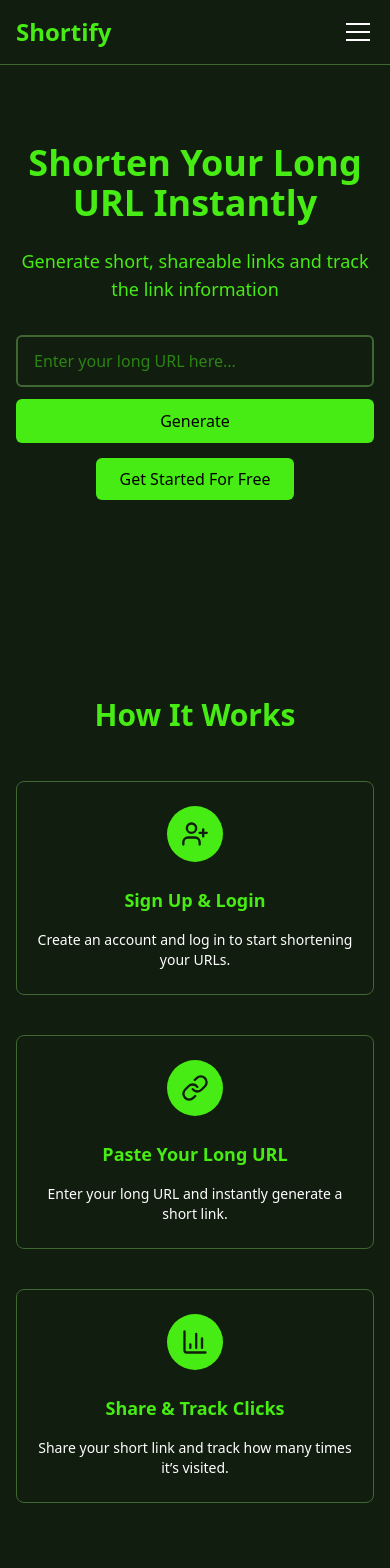
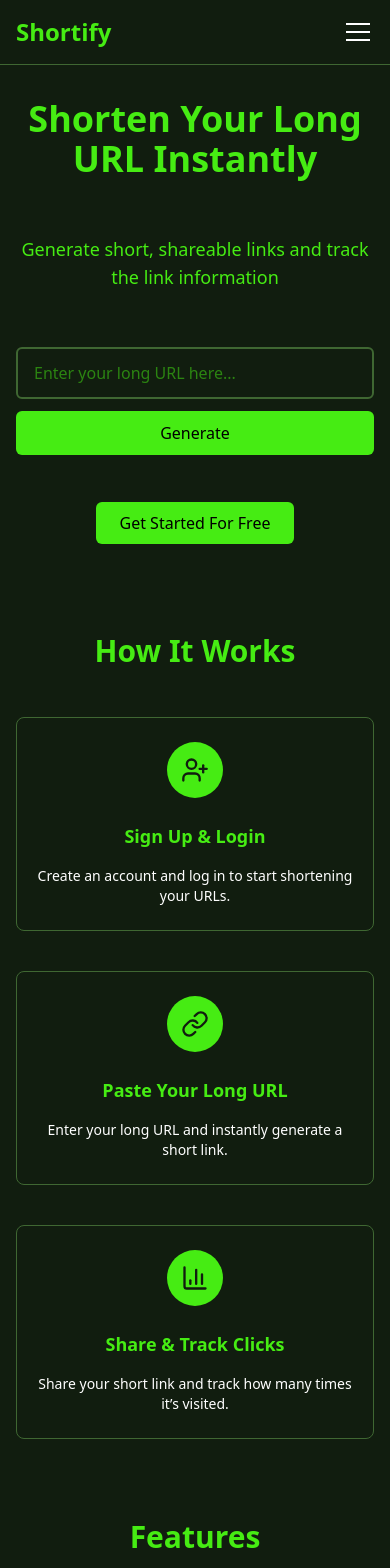
Before and after one commit to dip00-bb/url-shorter-frontend, a Next.js app: page / in a window 390 px wide. Shown: the top 1568 px of the page. Built offline with nearby package versions, Linux system fonts and the light colour scheme; no server answers.

Commit message:
make a custom hook of use context

```diff
--- a/app/Components/Auth/LoginForm.tsx
+++ b/app/Components/Auth/LoginForm.tsx
@@ -1,11 +1,11 @@
 "use client"
 
-import { use, useEffect, useState } from "react";
-import { AuthContext } from "../Context/AuthContext";
+import { useEffect, useState } from "react";
 import Link from "next/link";
 import { useHandleLoginMutation } from "@/lib/features/api/apiSlice";
 import { toast } from "sonner";
 import { useRouter } from "next/navigation";
+import useAuthContext from "../Hook/useAuthContext";
 
 const LoginForm = () => {
 
@@ -13,12 +13,7 @@ const LoginForm = () => {
   const [email, setEmail] = useState("");
   const [password, setPassword] = useState("");
 
-  const authContext = use(AuthContext);
-
-  if (!authContext) {
-    throw new Error("login Form must be used within AuthProvider");
-  }
-  const { login } = authContext
+  const { login } = useAuthContext()
 
 
   const [handleLogin, { data, isError, isLoading, isSuccess, error }] = useHandleLoginMutation()
--- a/app/Components/Auth/RegisterForm.tsx
+++ b/app/Components/Auth/RegisterForm.tsx
@@ -1,23 +1,17 @@
 "use client"
 
 import { useHandleRegisterMutation } from "@/lib/features/api/apiSlice";
-import { use, useEffect, useState } from "react";
-import { AuthContext } from "../Context/AuthContext";
+import {useEffect, useState } from "react";
 import { toast } from "sonner";
 import Link from "next/link";
 import { useRouter } from "next/navigation";
+import useAuthContext from "../Hook/useAuthContext";
 
 
 
 const RegisterForm = () => {
-  const router=useRouter()
-  const authContext = use(AuthContext);
-
-  if (!authContext) {
-    throw new Error("RegisterForm must be used within AuthProvider");
-  }
-
-  const { login } = authContext
+  const router = useRouter()
+  const { login } = useAuthContext()
   const [handleRegister, { data, isError, isLoading, isSuccess, error }] = useHandleRegisterMutation()
 
   const [username, setName] = useState("");
@@ -37,7 +31,7 @@ const RegisterForm = () => {
     if (isError) {
       toast.error("Something went wrong. Please try again.", { id: "register" });
     }
-  }, [isLoading, isSuccess, isError, data, error, login,router]);
+  }, [isLoading, isSuccess, isError, data, error, login, router]);
 
   const handleSubmit = async (e: React.FormEvent) => {
     e.preventDefault();
--- a/app/Components/Context/AuthProvider.tsx
+++ b/app/Components/Context/AuthProvider.tsx
@@ -1,7 +1,6 @@
 "use client"
 import React, { ReactNode, useEffect, useState } from 'react';
 import { AuthContext, User } from './AuthContext';
-import { useRouter } from 'next/navigation';
 import { axiosInstence } from '../Axios/axiosInstance';
 
 
--- a/app/Components/Hero/Hero.tsx
+++ b/app/Components/Hero/Hero.tsx
@@ -5,12 +5,20 @@ import UrlInput from "./UrlInput";
 
 const Hero = () => {
   return (
-    <section className="min-h-[75vh] flex items-center justify-center px-4 py-20">
-      <div className="text-center w-full">
-        <HeroTitle textSize="text-4xl md:text-5xl lg:text-6xl">Shorten Your Long URL Instantly</HeroTitle>
-        <HeroDescription />
-        <UrlInput />
-        <Button href="/register">Get Started For Free</Button>
+    <section className="min-h-[75vh] flex items-center justify-center px-4">
+      <div className="text-center w-full space-y-14">
+        <div>
+          <HeroTitle textSize="text-4xl md:text-5xl lg:text-6xl">Shorten Your Long URL Instantly</HeroTitle>
+        </div>
+        <div>
+          <HeroDescription />
+        </div>
+        <div>
+          <UrlInput />
+        </div>
+        <div>
+          <Button href="/register">Get Started For Free</Button>
+        </div>
       </div>
     </section>
   );
--- /dev/null
+++ b/app/Components/Hook/useAuthContext.tsx
@@ -0,0 +1,15 @@
+import  { use } from 'react';
+import { AuthContext } from '../Context/AuthContext';
+
+const useAuthContext = () => {
+    const authContext = use(AuthContext);
+
+    if (!authContext) {
+        throw new Error("RegisterForm must be used within AuthProvider");
+    }
+
+
+    return authContext
+};
+
+export default useAuthContext;
--- a/app/Components/HowItWorks/HowItWorks.tsx
+++ b/app/Components/HowItWorks/HowItWorks.tsx
@@ -3,7 +3,7 @@ import { UserPlus, Link, BarChart3 } from "lucide-react";
 
 const HowItWorks = () => {
   return (
-    <section className="py-16">
+    <section>
       <div className="max-w-6xl mx-auto px-4">
         <h2 className="text-3xl font-bold text-center mb-12 text-(--primary)">
           How It Works
--- a/app/Components/Navbars/AuthButton.tsx
+++ b/app/Components/Navbars/AuthButton.tsx
@@ -10,7 +10,7 @@ interface ButtonProps {
 }
 
 const AuthButton: React.FC<ButtonProps> = ({ children, href, onClick, customColor }) => {
-  const className = 'px-6 py-2.5 rounded-md font-medium text-black transition-opacity duration-200 hover:opacity-90';
+  const className = 'px-6 py-2.5 rounded-md font-medium text-black transition-opacity duration-200 hover:opacity-90 cursor-pointer';
   const style = { backgroundColor: customColor ? `${customColor}` :  `var(--primary)` };
 
   if (href) {
--- a/app/Components/Navbars/Logo.tsx
+++ b/app/Components/Navbars/Logo.tsx
@@ -1,11 +1,12 @@
+import Link from 'next/link';
 import React from 'react';
 
 const Logo = () => {
     return (
         <div>
-            <div className="text-2xl font-bold text-(--primary)" style={{ color: 'var(--primary)' }}>
+            <Link href={'/'} className="text-2xl font-bold text-(--primary)" style={{ color: 'var(--primary)' }}>
                 Shortify
-            </div>
+            </Link>
         </div>
     );
 };
--- a/app/Components/Navbars/NavLinks.tsx
+++ b/app/Components/Navbars/NavLinks.tsx
@@ -3,10 +3,10 @@
 import Link from "next/link";
 import AuthButton from "./AuthButton";
 import { useHandleLogOutMutation } from "@/lib/features/api/apiSlice";
-import { use, useEffect } from "react";
+import { useEffect } from "react";
 import { toast } from "sonner";
 import { useRouter } from "next/navigation";
-import { AuthContext } from "../Context/AuthContext";
+
 
 
 interface NavLinks {
@@ -18,7 +18,7 @@ interface NavLinks {
 const NavLinks = ({ mobile = false, onClick }: NavLinks) => {
 
 
-    const links = ['Home', 'Dashboard', 'CreateURL'];
+    const links = ['Home', 'Dashboard'];
 
     const router = useRouter()
     const [handleLogOut, { isError, isSuccess }] = useHandleLogOutMutation()
--- a/app/Components/Navbars/Navbar.tsx
+++ b/app/Components/Navbars/Navbar.tsx
@@ -5,6 +5,8 @@ import Logo from './Logo';
 import NavLinks from './NavLinks';
 import MobileMenu from './MobileMenu';
 import MenuButton from './MenuButton';
+import useAuthContext from '../Hook/useAuthContext';
+import GuestNavLinks from './GuestNavLink';
 // import GuestNavLinks from './GuestNavLink';
 
 
@@ -13,9 +15,11 @@ import MenuButton from './MenuButton';
 
 
 const Navbar = () => {
+
+  const { user } = useAuthContext()
+
+
   const [isOpen, setIsOpen] = useState(false);
-
-  // const [user,setUser]=useState(false)
   const toggleMenu = () => setIsOpen(!isOpen);
   const closeMenu = () => setIsOpen(false);
 
@@ -31,8 +35,7 @@ const Navbar = () => {
         <div className="max-w-7xl mx-auto px-4 sm:px-6 lg:px-8">
           <div className="flex items-center justify-between h-16">
             <Logo />
-            {/* {user?<NavLinks/> :<GuestNavLinks/> } */}
-            <NavLinks />
+            {user ? <NavLinks /> : <GuestNavLinks />}
             <MenuButton isOpen={isOpen} onClick={toggleMenu} />
           </div>
         </div>
--- a/app/dashboard/page.tsx
+++ b/app/dashboard/page.tsx
@@ -5,6 +5,7 @@ import UrlInput from '../Components/Hero/UrlInput';
 import HeroTitle from '../Components/Hero/HeroTitle';
 import Profile from '../Components/Dashboard/Profile';
 import Button from '../Components/CommonButton/CommonButton';
+import Link from 'next/link';
 
 const Dashboard = () => {
     return (
@@ -41,7 +42,9 @@ const Dashboard = () => {
                     </div>
 
                     <div>
-                        <Button>Logout</Button>
+                        <Link href={'/'}>
+                            <Button>Back Home</Button>
+                        </Link>
                     </div>
                 </div>
             </div>
```
